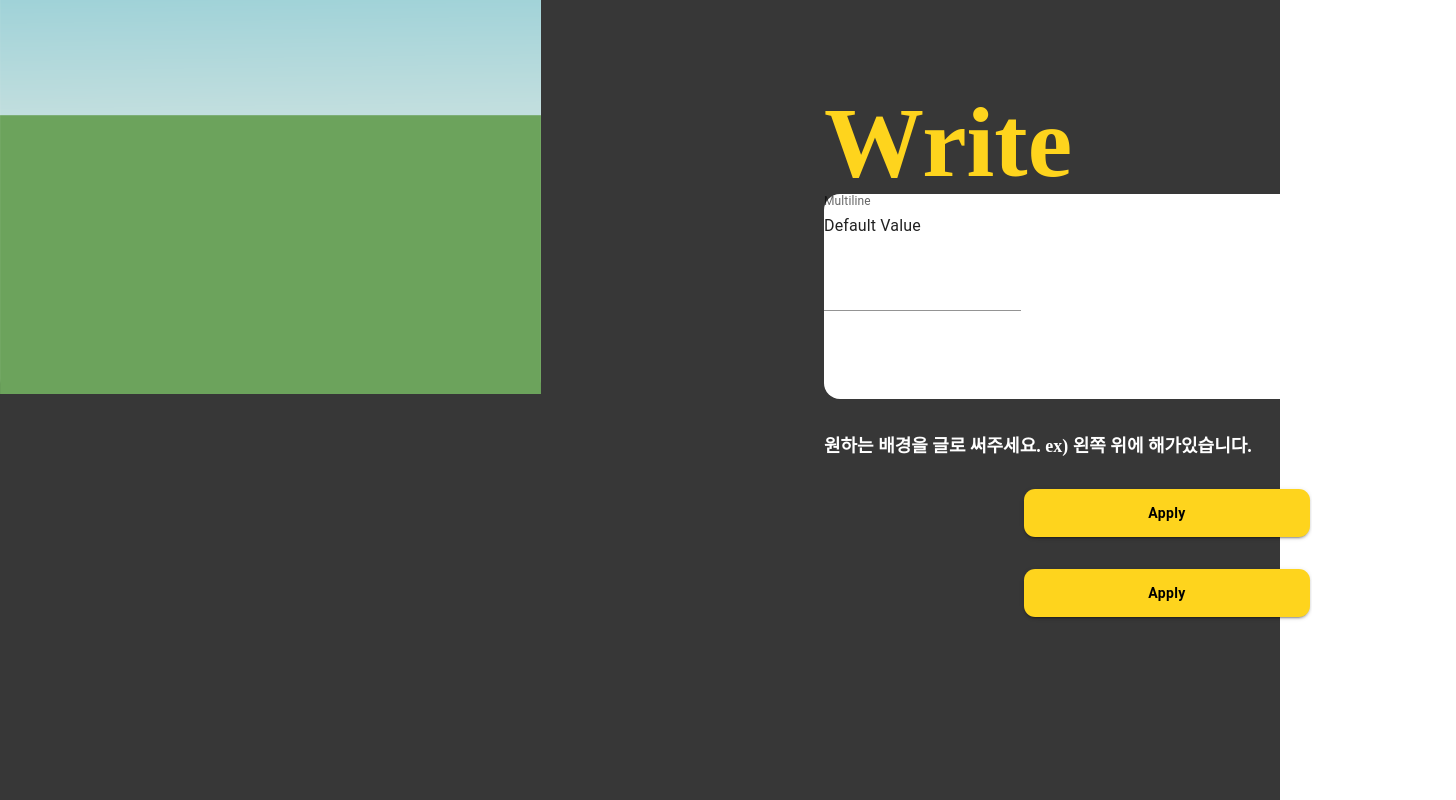
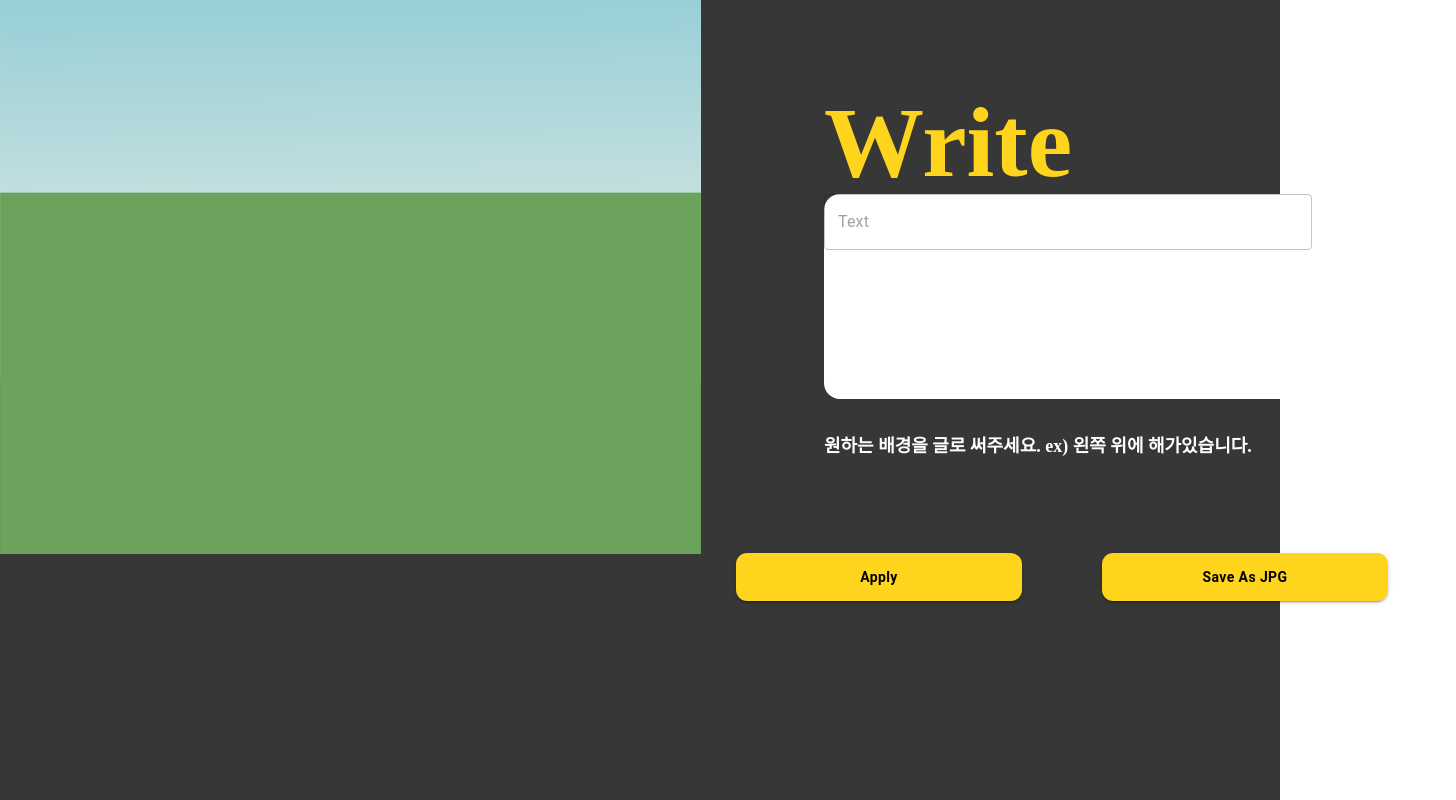
Before and after one commit to wewaaa/wewaa, a React (Create React App) app in the folder frontend/: page /UploadPage in a window 1280 px wide. Shown: the part 315-1115 px from the top of the page, 1456 px wide, since content can reach past the window. Built offline with nearby package versions, Linux system fonts and the light colour scheme.

Commit message:
feat-front-add-defaultimg

```diff
--- a/frontend/src/pages/UploadPage.js
+++ b/frontend/src/pages/UploadPage.js
@@ -2,14 +2,12 @@ import React,{useState,useEffect,useRef} from 'react'
 import styled from 'styled-components';
 import Button from '@material-ui/core/Button';
 import { withStyles } from '@material-ui/core/styles';
-import ShareButton from '../components/ShareButton';
 import LinearProgress, { LinearProgressProps } from '@material-ui/core/LinearProgress';
-import Modal from '../components/Modal';
 import Header from '../components/Header';
 import axios from "axios";
-import Box from '@mui/material/Box';
 import TextField from '@mui/material/TextField';
 import { exportComponentAsJPEG } from 'react-component-export-image';
+import default_Img from "./background.png";
 
 
 
@@ -39,7 +37,7 @@ const WriteLogo=styled.div`
 `;
 
 const ImageInput=styled.div`
-    width: 33.813rem;
+    width: 43.813rem;
     height: 33.813rem;
     margin-top: 8rem;
     background: #ffffff;
@@ -55,6 +53,7 @@ const TextInput=styled.div`
     background-color: #fff;
     z-index: 1;
     margin-bottom: 2rem;
+
 `;
 
 const Explanation=styled.div`
@@ -65,6 +64,10 @@ const Explanation=styled.div`
     font-weight: 600;
     text-aline: left;
     color: #ffffff;
+`;
+const ButtonLoc=styled.div`
+    width: 50rem;
+    margin-left: 41rem;
 `;
 
 const StyledButton = withStyles({
@@ -77,8 +80,8 @@ const StyledButton = withStyles({
         justifyContent: 'center',
         width: '17.875rem',
         height: '3rem',
-        marginTop: '2rem',
-        marginLeft: '64rem',
+        marginTop: '6rem',
+        marginLeft: '5rem',
       },
       label: {
         textTransform: 'capitalize',
@@ -101,28 +104,30 @@ const StyledButton = withStyles({
   })(LinearProgress);
 
 
+
 function UploadPage(){
     const [loading,setLoading]=useState(false);
     const [sendText,setSendText]=useState('');
-    const [imagesUrl,setImagesUrl]=useState([]);
+    const [imagesUrl,setImagesUrl]=useState('');
+
+
+    //URL이미지가 없을때 기본 배경이미지 설정
+
+    const onErrorImg = (e) => {
+        e.target.src = default_Img;
+    }
+
+
 
     //저장 src={`${image}?w=16&h=16&fit=crop&auto=format`}
     const componentRef = useRef();
 
     const ComponentToPrint = React.forwardRef((props, ref) => (
-      <img ref={ref} alt='이미지' src={'img/background.png'} width={'100%'}/>
+      <img ref={ref} alt='이미지' src={imagesUrl} width={'100%'}
+      onError={onErrorImg}
+
+      />
     ));
-
-
-
-
-    const handleImgError = (e) => {
-        e.target.src = '../../public/img/simpson.png';
-    }
-    const [value, setValue] = React.useState('Controlled');
-    const handleChange = (event) => {
-      setValue(event.target.value);
-    };
 
 
     const onInputChange=async(e)=>{
@@ -164,25 +169,24 @@ function UploadPage(){
                         <WriteLogo>Write</WriteLogo>
                         <TextInput>
                             <TextField
-                                id="standard-multiline-static"
-                                label="Multiline"
+                                id="outlined-multiline-static"
                                 multiline
-                                rows={4}
-                                defaultValue="Default Value"
-                                variant="standard"
-                                onChange={onInputChange}
+                                placeholder='Text'
+                                style={{'width': "30.5rem" , 'height':"23px"}}
                                 />
                             </TextInput>
                         <Explanation>
                                 원하는 배경을 글로 써주세요.  ex) 왼쪽 위에 해가있습니다.
                         </Explanation>
                     </RightCol>
+                    <ButtonLoc>
                         <StyledButton variant="contained" onClick={StartSwitch} type='submit'>
                             Apply
                         </StyledButton>
                         <StyledButton variant="contained" onClick={() => exportComponentAsJPEG(componentRef)}>
-                        Apply
+                            Save As JPG
                         </StyledButton>
+                    </ButtonLoc>
 
                 </form>
             </UploadMargin>
```
Lines whose indentation alone changed are shown as unchanged.
